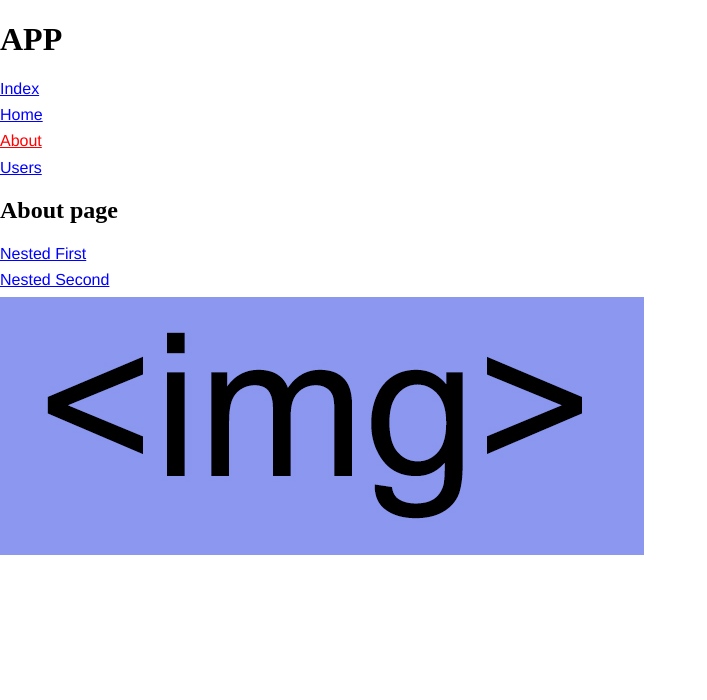
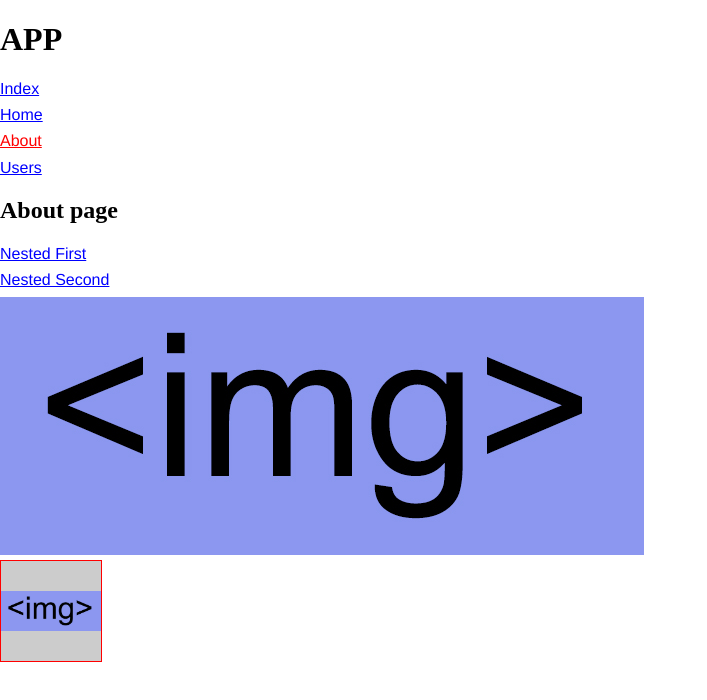
Before and after one commit to fedorovsky/react-ssr, a React app: page /about in a window 1280 px wide. Shown: the top 700 px of the page, without its empty margins (0-707 px from the left). Built offline with nearby package versions, Linux system fonts and the light colour scheme; the HTML template or start-up script is replaced by a standard one.

Commit message:
add BackgroundImg

```diff
--- a/src/components/About/index.js
+++ b/src/components/About/index.js
@@ -17,6 +17,14 @@ const StyledLink = styled(NavLink)`
   }
 `;
 
+const BackgroundImg = styled.div`
+  border: 1px solid red;
+  width: 100px;
+  height: 100px;
+  background: url('/public/img/img.png') center center no-repeat #ccc;
+  background-size: contain;
+`;
+
 const About = props => {
   return (
     <div>
@@ -27,6 +35,7 @@ const About = props => {
       </div>
       {/* IMG EXAMPLE */}
       <img src="/public/img/img.png" />
+      <BackgroundImg />
       {/* RENDER NESTED ROUTES /about/... */}
       {renderRoutes(props.route.routes)}
     </div>
```
Also changed, not shown: 2 other files (tests, documents, lock files or other folders).
